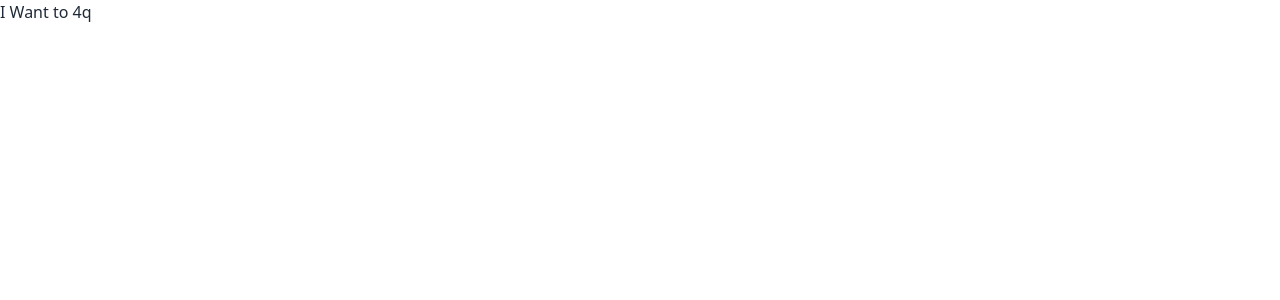
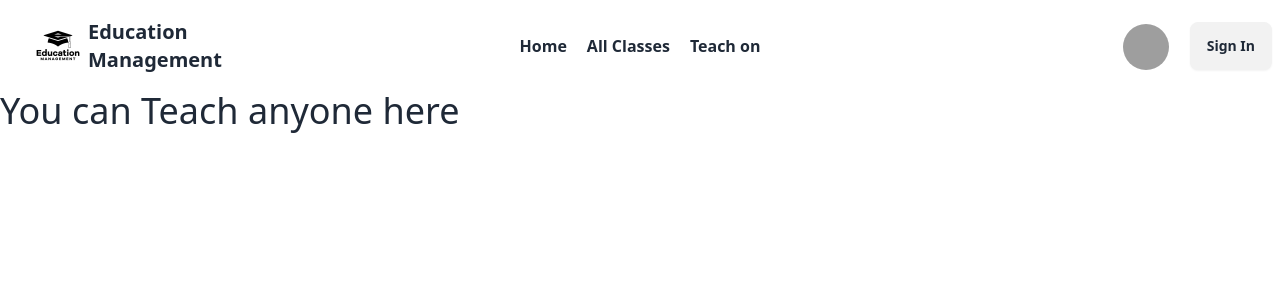
Before and after one commit to mozammal01/education-management-client, a React (Vite) app: page /teachOn in a window 1280 px wide. Before the commit this address had no page. Shown: the top 300 px of the page. Built offline with nearby package versions, Linux system fonts and the light colour scheme; grey boxes are pictures that could not be loaded.

Commit message:
navbar section doen

```diff
--- /dev/null
+++ b/src/pages/AllClasses/AllClasses.jsx
@@ -0,0 +1,9 @@
+const AllClasses = () => {
+  return (
+    <div>
+      <h2 className="text-3xl">Heres Your All classes here</h2>
+    </div>
+  );
+};
+
+export default AllClasses;
--- /dev/null
+++ b/src/pages/TeachOn/TeachOn.jsx
@@ -0,0 +1,9 @@
+const TeachOn = () => {
+  return (
+    <div>
+      <h2 className="text-4xl">You can Teach anyone here</h2>
+    </div>
+  );
+};
+
+export default TeachOn;
--- a/src/pages/shared/Navbar.jsx
+++ b/src/pages/shared/Navbar.jsx
@@ -1,15 +1,49 @@
 import { Link, NavLink } from "react-router-dom";
 import navbarLogo from '../../assets/navbar-logo.jpg'
+import { useState } from "react";
 
 const Navbar = () => {
+
+  const [homeClicked, setHomeClicked] = useState(false)
+  const [allClassClicked, setAllClassClicked] = useState(false)
+  const [teachOnClicked, setTeachOnClicked] = useState(false)
+
+  const handleHomeClicked = () => {
+    console.log('Home Button Clicked');
+    setHomeClicked(true)
+    setTeachOnClicked(false)
+    setAllClassClicked(false)
+  }
+
+  const handleAllClassClicked = () => {
+    console.log('AllClass Button Clicked');
+    setAllClassClicked(true)
+    setHomeClicked(false)
+    setTeachOnClicked(false)
+  }
+
+  const handleTeachOnClicked = () => {
+    console.log('TeachOn Button Clicked');
+    setTeachOnClicked(true)
+    setHomeClicked(false)
+    setAllClassClicked(false)
+  }
+
+
   const navLinks = <>
-    <li><NavLink to='/'>Home</NavLink></li>
-    <li><NavLink to='/allClasses'>All Classes</NavLink></li>
-    <li><NavLink to='/teachOn'>Teach on</NavLink></li>
+
+    <li onClick={handleHomeClicked} className={homeClicked ? 'border-b-2 border-blue-400' : 'hover:border-b-2 border-red-400'}><Link to='/'>Home</Link></li>
+    <li onClick={handleAllClassClicked} className={allClassClicked ? 'border-b-2 border-blue-400' : 'hover:border-b-2 border-red-400'}><Link to='/allClasses'>All Classes</Link></li>
+    <li onClick={handleTeachOnClicked} className={teachOnClicked ? 'border-b-2 border-blue-400' : 'hover:border-b-2 border-red-400'}><Link to='/teachOn'>Teach on</Link></li>
   </>
+
+
   return (
     <div className="navbar bg-base-100 max-w-7xl mx-auto items-center">
+
       <div className="navbar-start">
+
+        {/* For mobile */}
         <div className="dropdown">
           <div tabIndex={0} role="button" className="btn btn-ghost lg:hidden">
             <svg
@@ -27,10 +61,12 @@ const Navbar = () => {
           </div>
           <ul
             tabIndex={0}
-            className="menu menu-sm dropdown-content bg-base-100 rounded-box z-[1] mt-3 w-52 p-2 shadow">
+            className="dropdown-content bg-base-100 font-semibold space-y-2 rounded-box z-[1] mt-3 w-52 p-5 shadow">
             {navLinks}
           </ul>
         </div>
+
+        {/* Navbar Logo */}
         <Link className="text-xl" to='/'>
           <div className="flex items-center">
             <img width={100} src={navbarLogo} alt="" />
@@ -40,15 +76,22 @@ const Navbar = () => {
             </div>
           </div>
         </Link>
+
       </div>
+
+      {/* Main Navbar */}
       <div className="navbar-center hidden lg:flex">
-        <ul className="menu menu-horizontal px-1 gap-5">
+        <ul className="flex font-semibold px-1 gap-5">
           {navLinks}
         </ul>
       </div>
+
+      {/* Navbar End */}
       <div className="navbar-end gap-5 flex items-center">
+
+        {/* User Photo*/}
         <div className="dropdown">
-          <div tabIndex={0} role="button" className="btn btn-ghost btn-circle avatar">
+          <div tabIndex={0} role="button" className="btn btn-ghost btn-circle avatar mt-2">
             <img
               className="rounded-full"
               alt="Tailwind CSS Navbar component"
@@ -57,14 +100,17 @@ const Navbar = () => {
           <ul
             tabIndex={0}
             className="menu menu-sm dropdown-content bg-base-100 rounded-box z-[1] w-36 shadow">
+
             <div className="p-2 flex flex-col font-bold">
-              <Link className="hover:bg-warning rounded-xl text-center py-2">Your Name</Link>
+              <li className="text-center py-2">Your Name</li>
               <Link className="hover:bg-warning rounded-xl text-center py-2">Dashboard</Link>
               <Link className="hover:bg-warning rounded-xl text-center py-2">LogOut</Link>
             </div>
+
           </ul>
         </div>
-        <a className="btn">Sign In</a>
+
+        <a className="btn hover:-translate-y-4">Sign In</a>
       </div>
     </div>
   );
```
Also changed, not shown: src/Routes/Routes.jsx (+10 -0 lines).
